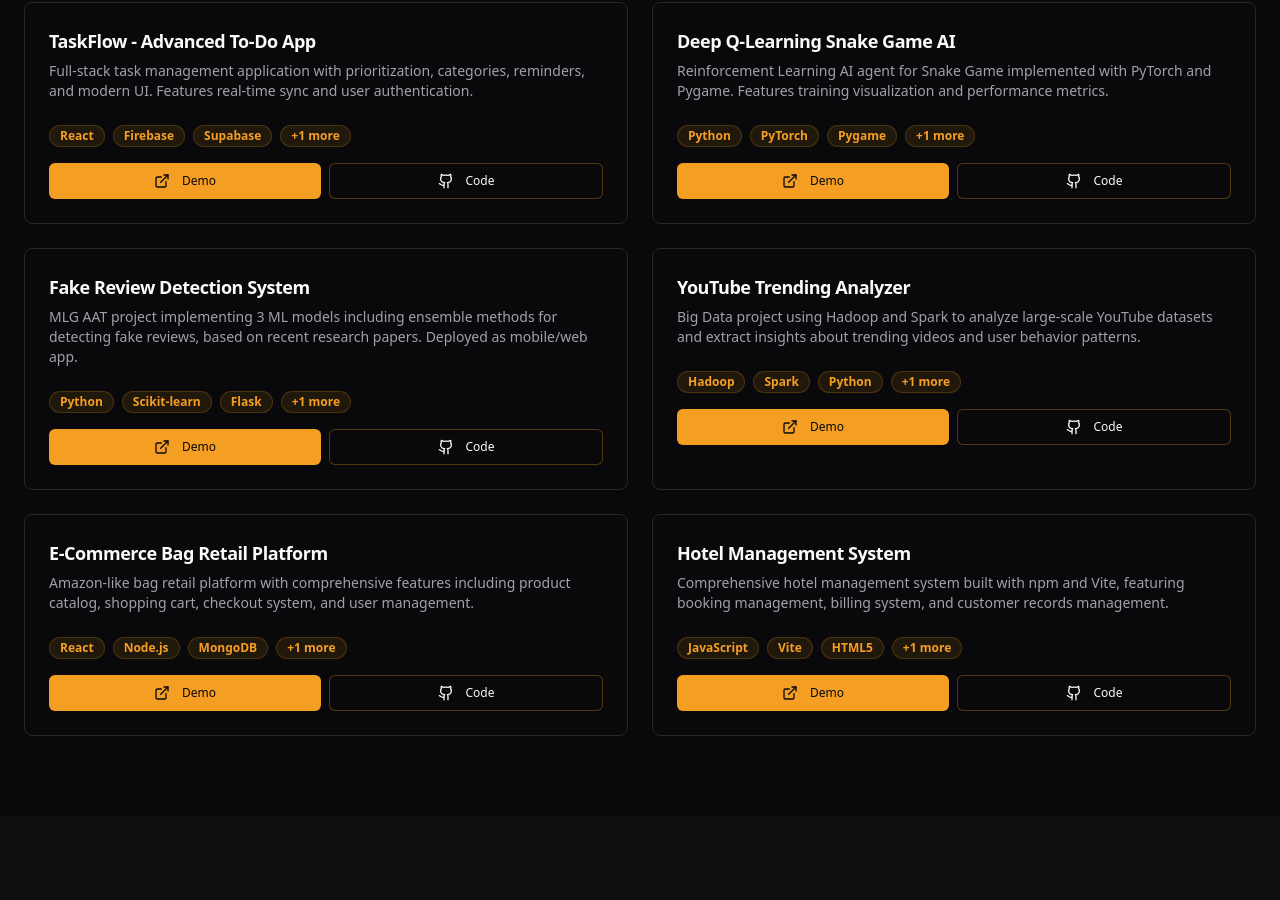
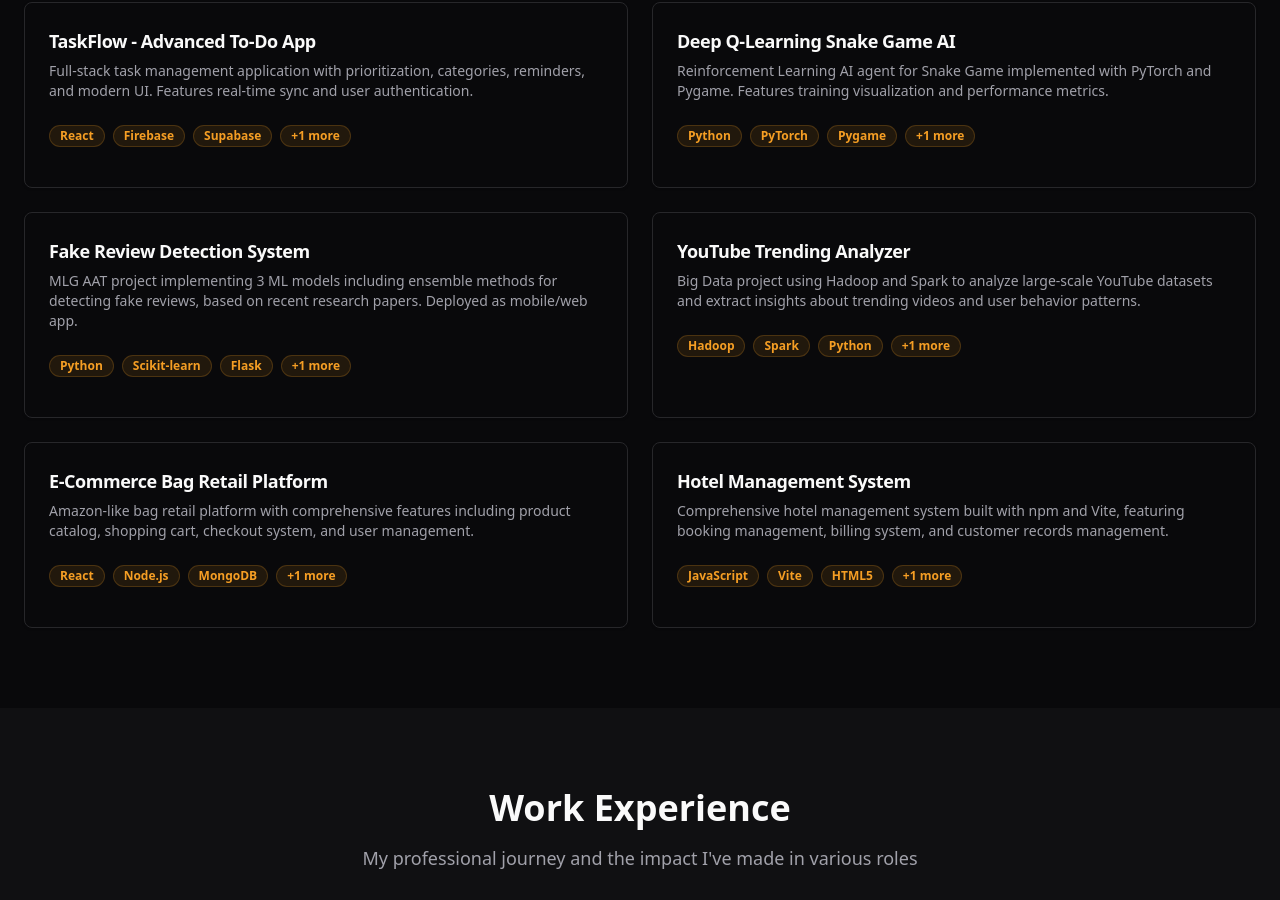
Before and after one commit to VISHRUTH19112003/vishruths-digital-canvas, a React (Vite) app: page / in a window 1280 px wide. Shown: the part 3394-4294 px from the top of the page. Built offline with nearby package versions, Linux system fonts and the light colour scheme.

Commit message:
Remove demo and GitHub links

```diff
--- a/src/components/Projects.tsx
+++ b/src/components/Projects.tsx
@@ -226,30 +226,6 @@ const Projects = () => {
                     </Badge>
                   )}
                 </div>
-
-                <div className="flex gap-2">
-                  {project.liveDemo && (
-                    <Button
-                      size="sm"
-                      onClick={() => window.open(project.liveDemo, "_blank")}
-                      className="flex-1 bg-accent-warm hover:bg-accent-warm/90 text-background text-xs"
-                    >
-                      <ExternalLink className="w-3 h-3 mr-1" />
-                      Demo
-                    </Button>
-                  )}
-                  {project.github && (
-                    <Button
-                      size="sm"
-                      variant="outline"
-                      onClick={() => window.open(project.github, "_blank")}
-                      className="flex-1 border-accent-warm/30 hover:bg-accent-warm/10 text-xs"
-                    >
-                      <Github className="w-3 h-3 mr-1" />
-                      Code
-                    </Button>
-                  )}
-                </div>
               </CardContent>
             </Card>
           ))}
```
